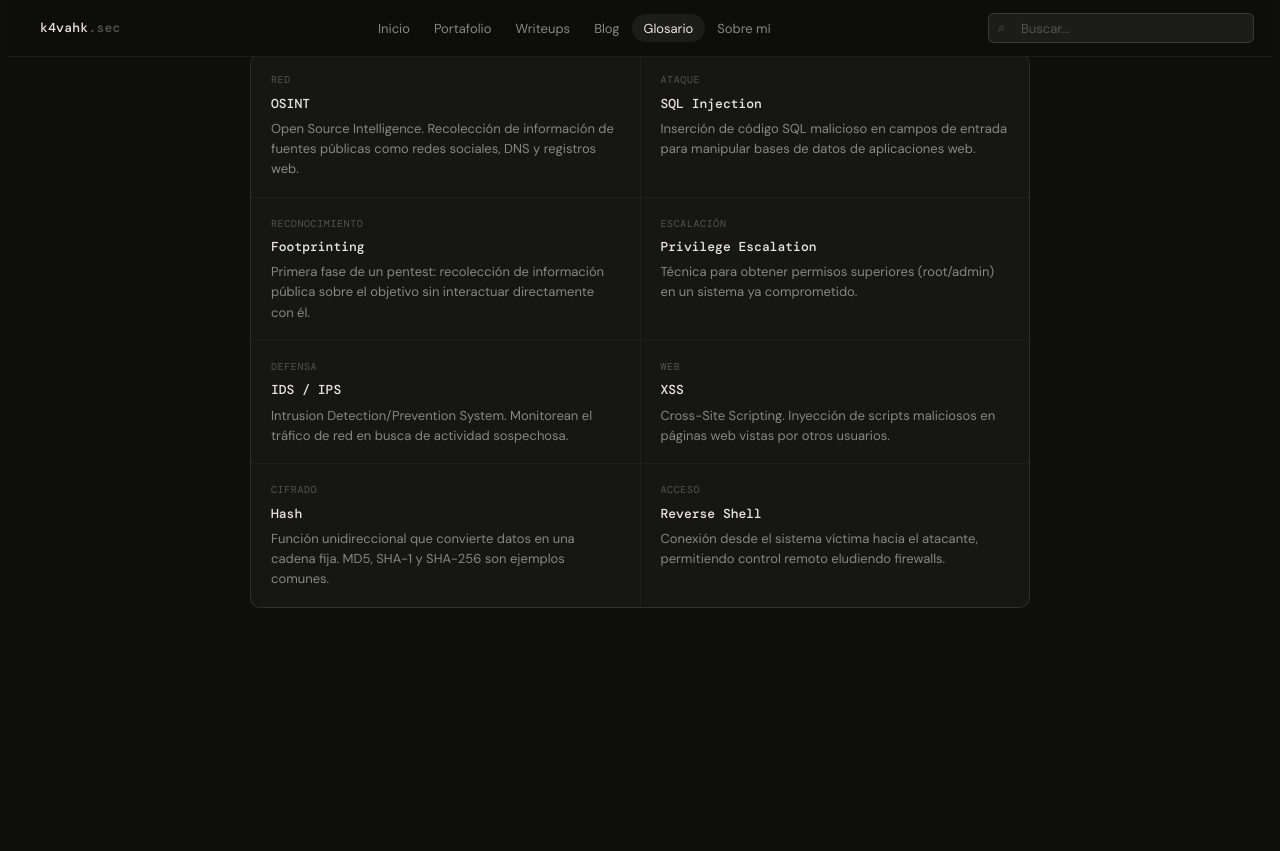
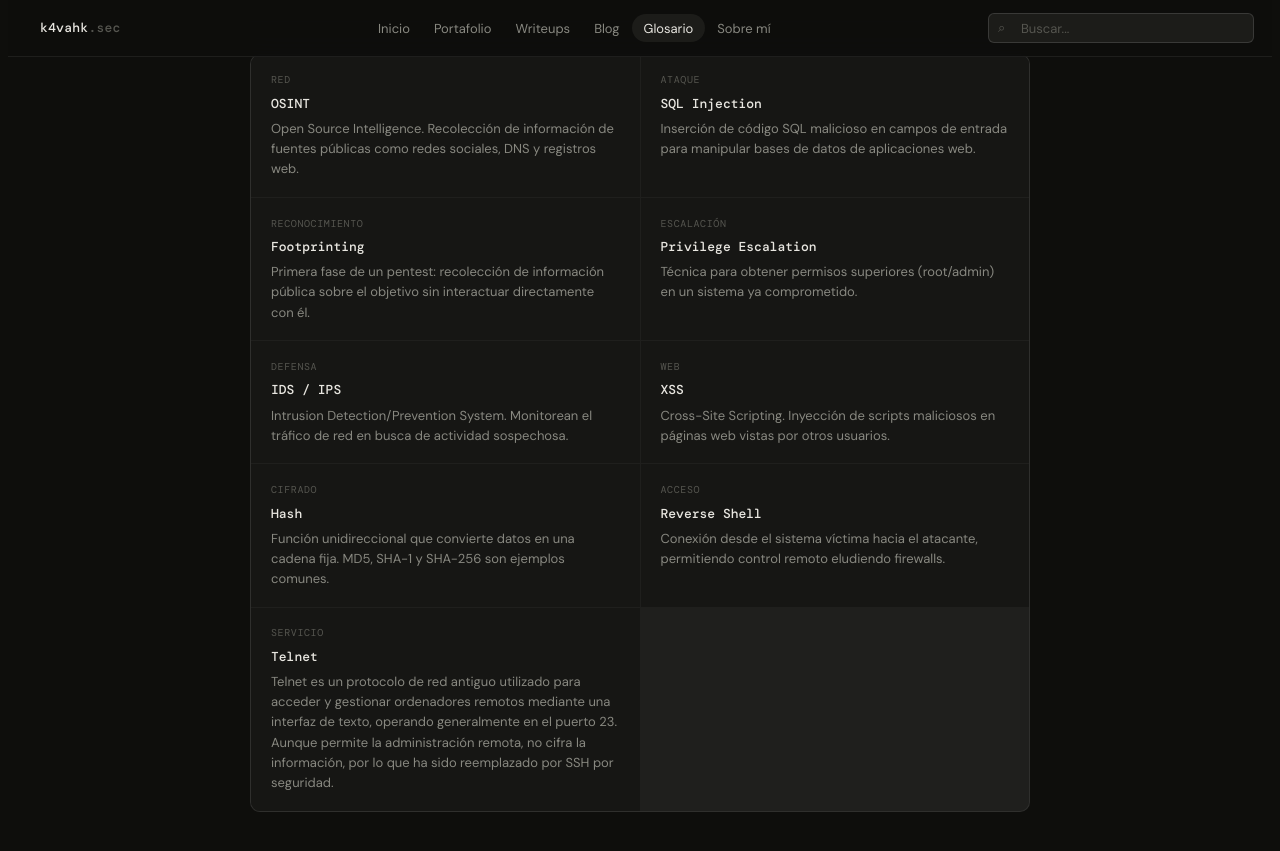
Before and after one commit to k4vahk/k4vahk.github.io, a Jekyll site: the page built from glosario.md, in a window 1280 px wide and 900 px high, scrolled down 227 px. Shown: the top 851 px of the window. Built offline with Jekyll 4.4.1, drawn with Linux system fonts in a browser that asks for light colours; some web fonts are replaced; before the commit the page ends 923 px from its top, so only the background shows below that.

```diff
--- a/glosario.md
+++ b/glosario.md
@@ -59,5 +59,11 @@
       <div class="glosario-def">Conexión desde el sistema víctima hacia el atacante, permitiendo control remoto eludiendo firewalls.</div>
     </div>
 
+    <div class="glosario-item">
+      <div class="glosario-cat">Servicio</div>
+      <div class="glosario-term">Telnet</div>
+      <div class="glosario-def">Telnet es un protocolo de red antiguo utilizado para acceder y gestionar ordenadores remotos mediante una interfaz de texto, operando generalmente en el puerto 23. Aunque permite la administración remota, no cifra la información, por lo que ha sido reemplazado por SSH por seguridad.</div>
+    </div>
+
   </div>
 </div>
```
Also changed, not shown: _writeups/htb-meow.md (+1 -1 lines).
